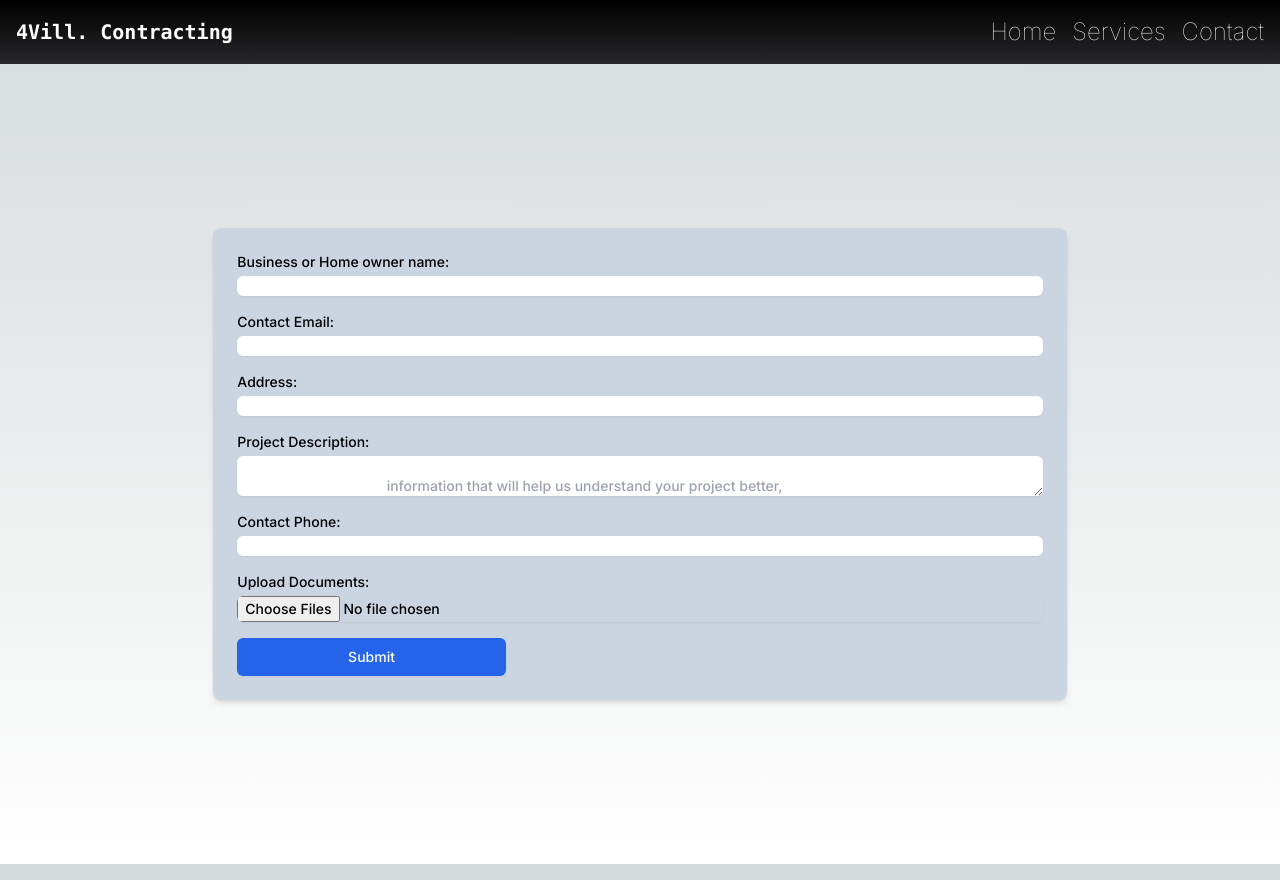
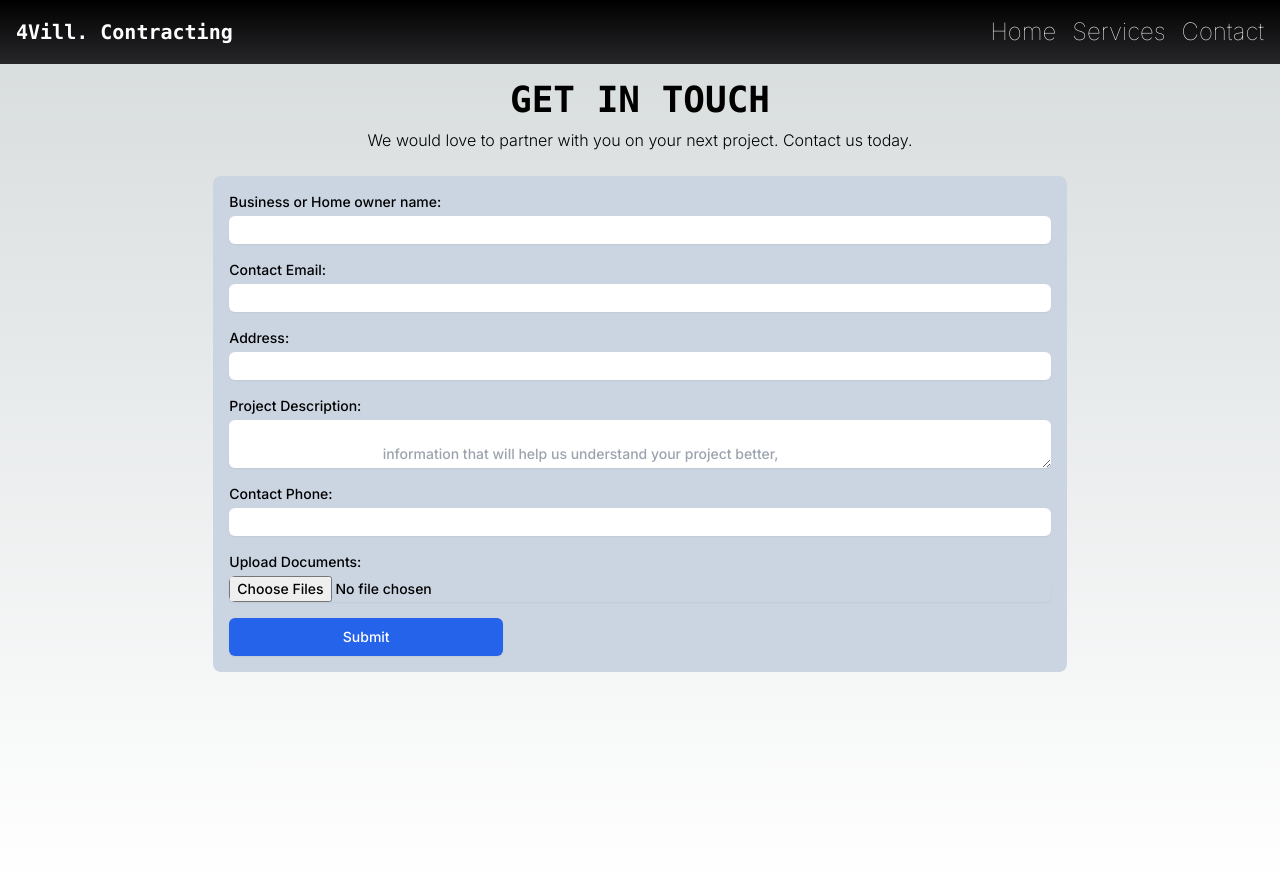
Before and after one commit to marcelchelo/4vill, a Next.js app: page /getQuote in a window 1280 px wide. Built offline with nearby package versions, Linux system fonts and the light colour scheme.

Commit message:
aesthethic changes

```diff
--- a/app/getQuote/page.jsx
+++ b/app/getQuote/page.jsx
@@ -10,12 +10,21 @@ export default function Page()  {
 
 
   return (
-    <div>
+    <>
+    <NavBarComponent/>
+    <div className=' h-screen'>
+
+      <div className='mt-4 '>
+        <div className="flex items-center justify-center flex-col">
+          <h1 className="font-bold font-mono text-4xl">GET IN TOUCH</h1>
+          <p className='font-light mt-2'>We would love to partner with you on your next project. Contact us today.</p>
+        </div>
+        <QuoteForm/>
+
+      </div>
 
 
-     <NavBarComponent/>
-      <QuoteForm/>
-
     </div>
+    </>
   )
 }
--- a/app/src/components/QuoteForm.jsx
+++ b/app/src/components/QuoteForm.jsx
@@ -23,16 +23,16 @@ export default function QuoteForm() {
 
     return (
 
-    <div className='flex justify-center items-center h-screen'>
+    <div className='flex justify-center items-center mt-6'>
 
 
-        <div className='bg-slate-300 p-6 rounded-lg shadow-md w-2/3'>
+        <div className='bg-slate-300 p-4 rounded-[8px]  w-2/3'>
             <form onSubmit={handleSubmit} className='space-y-4'>
                 <div>
                     <label className='block text-sm font-medium text-black'>
                         Business or Home owner name:
                         <input
-                            className='mt-1 block w-full rounded-md border-gray-300
+                            className='mt-1 p-1 block w-full rounded-md border-gray-300
                                 shadow-sm focus:border-indigo-300 focus:ring focus:ring-indigo-200
                                 focus:ring-opacity-50'
                             type="text"
@@ -44,7 +44,7 @@ export default function QuoteForm() {
                     <label className='block text-sm font-medium text-black'>
                         Contact Email:
                         <input
-                        className='mt-1 block w-full rounded-md border-gray-300
+                        className='mt-1 p-1 block w-full rounded-md border-gray-300
                             shadow-sm focus:border-indigo-300 focus:ring
                             focus:ring-indigo-200 focus:ring-opacity-50'
                         type="email" value={contactEmail}
@@ -56,7 +56,7 @@ export default function QuoteForm() {
                     <label className='block text-sm font-medium text-black'>
                         Address:
                         <input
-                        className='mt-1 block w-full rounded-md border-gray-300
+                        className='mt-1 p-1 block w-full rounded-md border-gray-300
                             shadow-sm focus:border-indigo-300 focus:ring
                             focus:ring-indigo-200 focus:ring-opacity-50'
                         type="text" value={address}
@@ -67,7 +67,7 @@ export default function QuoteForm() {
                     <label className='block text-sm font-medium text-black'>
                         Project Description:
                         <textarea
-                            className='mt-1 block w-full rounded-md border-gray-300
+                            className='mt-1 p-1 block w-full rounded-md border-gray-300
                                 shadow-sm focus:border-indigo-300 focus:ring focus:ring-indigo-200
                                 focus:ring-opacity-50'
                             placeholder='
@@ -86,7 +86,7 @@ export default function QuoteForm() {
                     <label className='block text-sm font-medium text-black'>
                         Contact Phone:
                         <input
-                            className='mt-1 block w-full rounded-md
+                            className='mt-1 p-1 block w-full rounded-md
                              border-gray-300 shadow-sm focus:border-indigo-300
                             focus:ring focus:ring-indigo-200 focus:ring-opacity-50'
                             type="tel"
```
